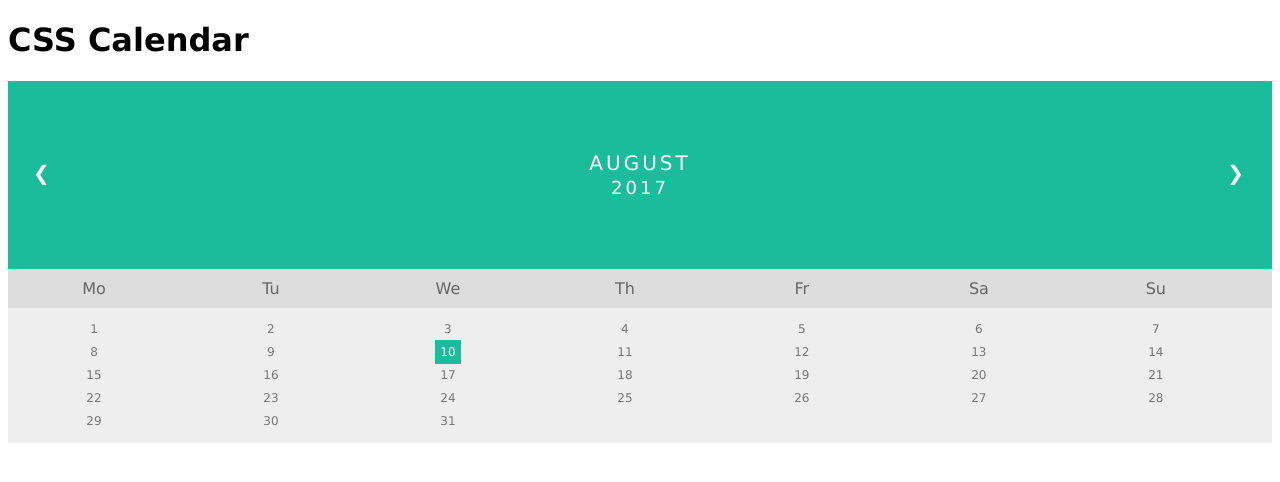
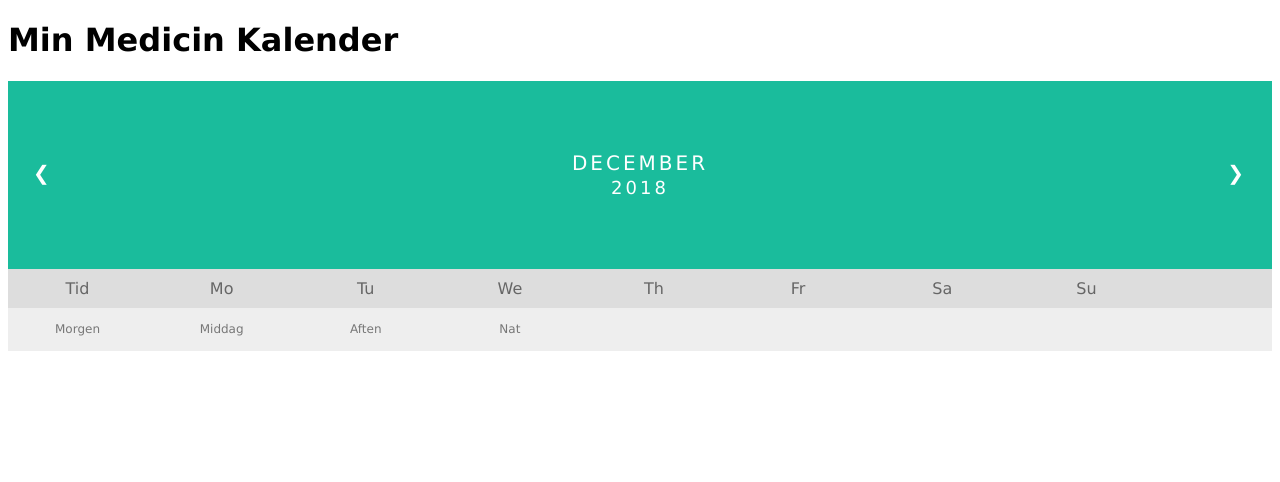
Before and after one commit to freddyswordd/Client-Server, a PHP site: page /Ugeskema.php in a window 1280 px wide. Shown: the top 482 px of the page. Run offline with PHP 8.4, Linux system fonts and the light colour scheme.

Commit message:
Update Ugeskema.php

```diff
--- a/Skema/Ugeskema.php
+++ b/Skema/Ugeskema.php
@@ -44,28 +44,28 @@ body {font-family: Verdana, sans-serif;}
 
 .weekdays li {
     display: inline-block;
-    width: 13.6%;
+    width: 11%;
     color: #666;
     text-align: center;
 }
 
-.days {
+.time {
     padding: 10px 0;
     background: #eee;
     margin: 0;
 }
 
-.days li {
+.time li {
     list-style-type: none;
     display: inline-block;
-    width: 13.6%;
+    width: 11%;
     text-align: center;
     margin-bottom: 5px;
     font-size:12px;
     color: #777;
 }
 
-.days li .active {
+.time li .active {
     padding: 5px;
     background: #1abc9c;
     color: white !important
@@ -73,35 +73,36 @@ body {font-family: Verdana, sans-serif;}
 
 /* Add media queries for smaller screens */
 @media screen and (max-width:720px) {
-    .weekdays li, .days li {width: 13.1%;}
+    .weekdays li, .time li {width: 13.1%;}
 }
 
 @media screen and (max-width: 420px) {
-    .weekdays li, .days li {width: 12.5%;}
-    .days li .active {padding: 2px;}
+    .weekdays li, .time li {width: 12.5%;}
+    .time li .active {padding: 2px;}
 }
 
 @media screen and (max-width: 290px) {
-    .weekdays li, .days li {width: 12.2%;}
+    .weekdays li, .time li {width: 12.2%;}
 }
 </style>
 </head>
 <body>
 
-<h1>CSS Calendar</h1>
+<h1>Min Medicin Kalender</h1>
 
 <div class="month">
   <ul>
     <li class="prev">&#10094;</li>
     <li class="next">&#10095;</li>
     <li>
-      August<br>
-      <span style="font-size:18px">2017</span>
+      December<br>
+      <span style="font-size:18px">2018</span>
     </li>
   </ul>
 </div>
 
 <ul class="weekdays">
+  <li>Tid</li>
   <li>Mo</li>
   <li>Tu</li>
   <li>We</li>
@@ -111,38 +112,11 @@ body {font-family: Verdana, sans-serif;}
   <li>Su</li>
 </ul>
 
-<ul class="days">
-  <li>1</li>
-  <li>2</li>
-  <li>3</li>
-  <li>4</li>
-  <li>5</li>
-  <li>6</li>
-  <li>7</li>
-  <li>8</li>
-  <li>9</li>
-  <li><span class="active">10</span></li>
-  <li>11</li>
-  <li>12</li>
-  <li>13</li>
-  <li>14</li>
-  <li>15</li>
-  <li>16</li>
-  <li>17</li>
-  <li>18</li>
-  <li>19</li>
-  <li>20</li>
-  <li>21</li>
-  <li>22</li>
-  <li>23</li>
-  <li>24</li>
-  <li>25</li>
-  <li>26</li>
-  <li>27</li>
-  <li>28</li>
-  <li>29</li>
-  <li>30</li>
-  <li>31</li>
+<ul class="time">
+  <li>Morgen</li>
+  <li>Middag</li>
+  <li>Aften</li>
+  <li>Nat</li>
 </ul>
 
 </body>
```
